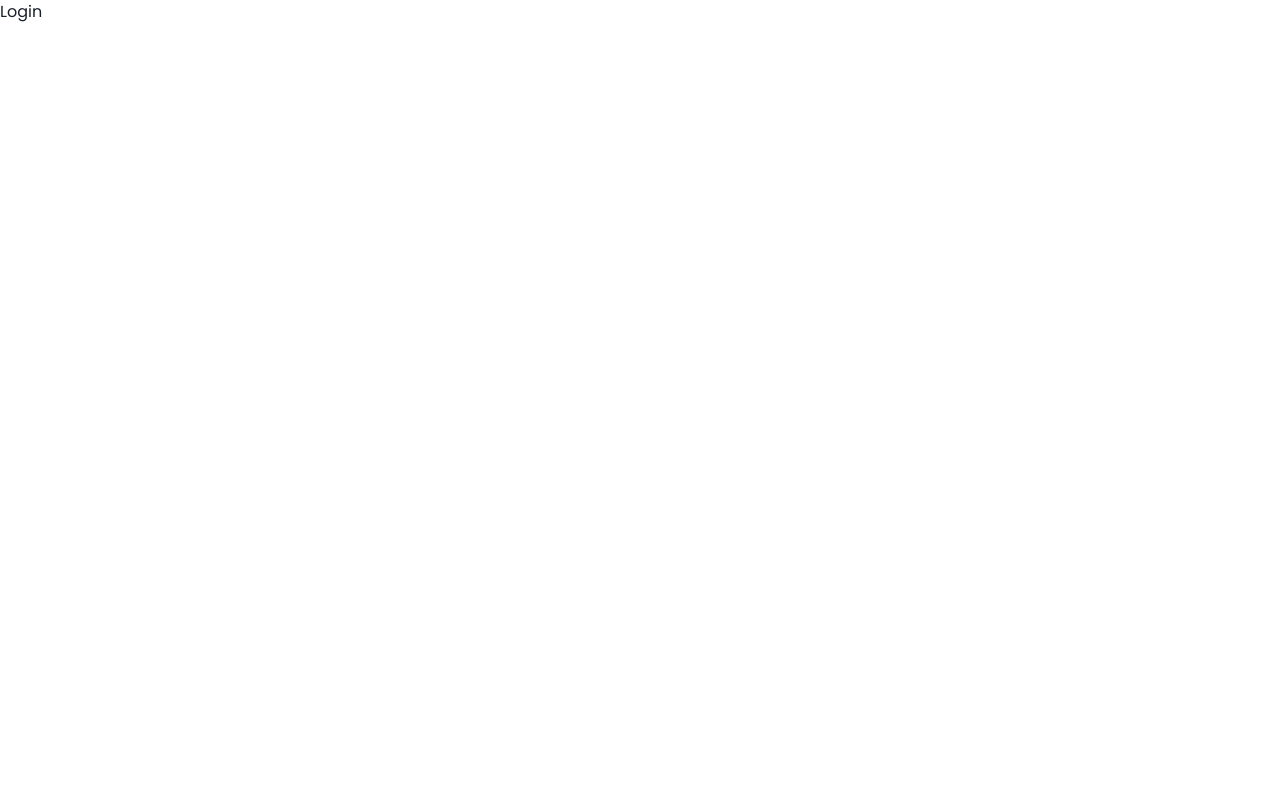
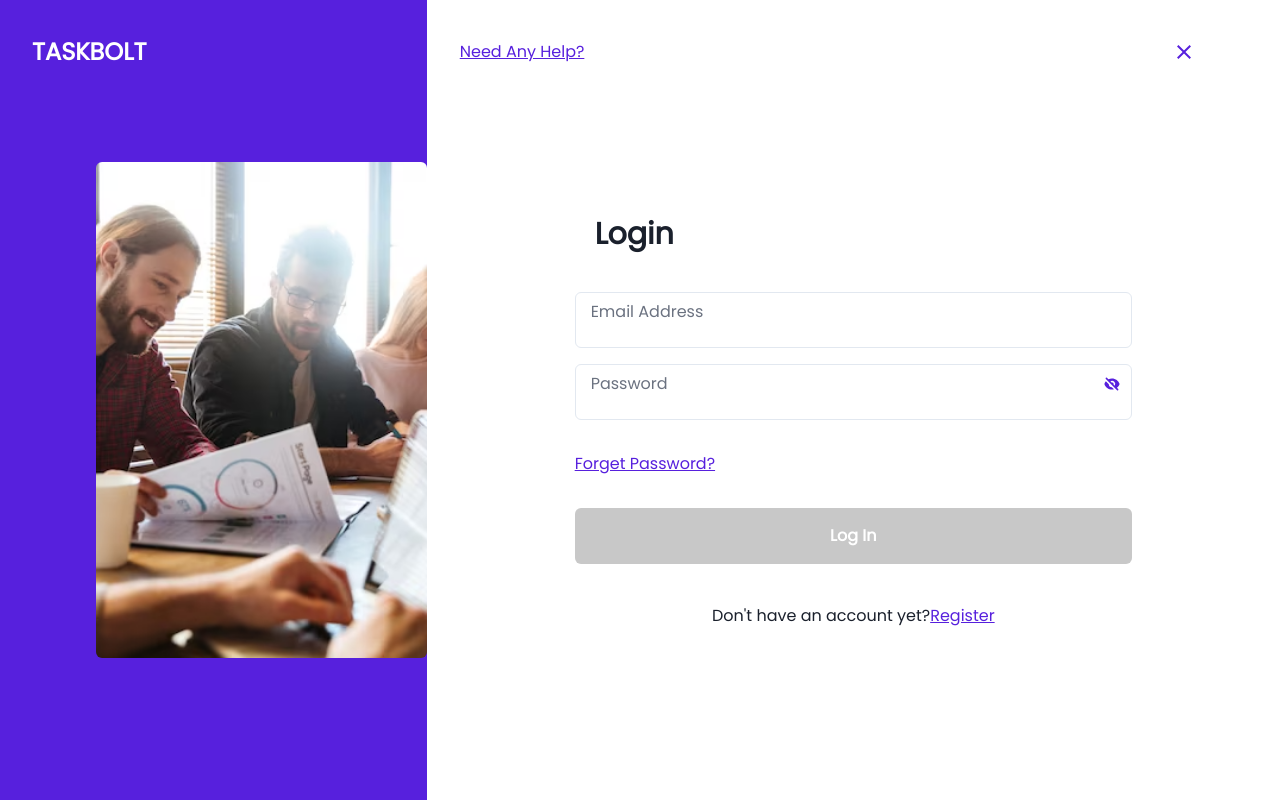
Before and after one commit to damaestro165/Taskbolt, a React (Vite) app: page /login in a window 1280 px wide. Built offline with nearby package versions, Linux system fonts and the light colour scheme.

Commit message:
Feat: Login Page

```diff
--- a/src/App.jsx
+++ b/src/App.jsx
@@ -8,7 +8,8 @@ import {
   Navigate,
   Outlet,
 } from 'react-router-dom';
-import Signup from './component/Signup';
+import Signup from './SignupPage';
+import Login from './LoginPage';
 
 function App() {
   const Root = () => {
@@ -22,7 +23,7 @@ function App() {
     createRoutesFromElements(
       <Route path='/' element={<Root />}>
         <Route index element={<Signup />} />
-        <Route path='/login' element={<div>Login</div>} />
+        <Route path='/login' element={<Login />} />
         <Route path='*' element={<Navigate to='/' />} />
       </Route>
     )
--- /dev/null
+++ b/src/LoginPage.jsx
@@ -0,0 +1,87 @@
+import React from 'react';
+import FormHeader from './component/FormHeader';
+
+import {
+  Center,
+  FormControl,
+  FormLabel,
+  Image,
+  Stack,
+  VStack,
+  Input,
+  Button,
+  Text,
+  Link,
+  Box,
+} from '@chakra-ui/react';
+import SignupImage from './assets/signup.png';
+import { PasswordField } from './component/PasswordField';
+
+const Login = () => {
+  return (
+    <div className='flex flex-col md:flex-row h-screen relative w-full'>
+      <FormHeader />
+      <div className='bg-[#5720DD] md:h-screen h-1/3 x md:w-2/6 w-full'>
+        <Center className='md:h-full md:ml-[6rem] pt-5 overflow-x-hidden mt-20 md:mt-0'>
+          <Image
+            src={SignupImage}
+            className=' w-[20rem] md:w-[55rem] md:h-[24rem] xl:h-[31rem] object-cover rounded-md'
+          />
+        </Center>
+      </div>
+      <div className='md:w-4/6 bg-white h-2/3 md:h-screen w-full '>
+        <Center className='h-full -mt-8 flex-col md:mt-0 lg:mt-4 xl:mt-0 lg:px-[5rem] xl:px-[8rem]  xl:gap-5 w-full'>
+          <Link
+            color='#5720DD'
+            alignSelf='flex-end'
+            mr={5}
+            visibility={{ base: 'vissible', sm: 'hidden' }}
+          >
+            <Text as='u'> Need Any Help?</Text>
+          </Link>
+          <Text className=' self-start px-10 text-3xl font-semibold'>
+            Login
+          </Text>
+          <VStack as='form' spacing={8} w='100%' p={{ base: 5, sm: 5 }}>
+            <VStack spacing='1rem' w='100%'>
+              <FormControl variant='floating' id='last-name'>
+                <Input
+                  placeholder=' '
+                  type='email'
+                  height='56px'
+                  pt={4}
+                  px={2.5}
+                  pb={2.5}
+                />
+                <FormLabel className='text-gray-500'>Email Address</FormLabel>
+              </FormControl>
+              <PasswordField />
+            </VStack>
+            <Link color='#5720DD' alignSelf='flex-start' mr={5}>
+              <Text as='u'> Forget Password?</Text>
+            </Link>
+            <VStack w='100%'>
+              <Button
+                bg='#c8c8c8'
+                color='white'
+                rounded='md'
+                w={{ base: '100%' }}
+                height='56px'
+              >
+                Log In
+              </Button>
+            </VStack>
+          </VStack>
+          <Box className='flex'>
+            <Text>Don't have an account yet?</Text>
+            <Link color='#5720DD'>
+              <Text as='u'> Register</Text>
+            </Link>
+          </Box>
+        </Center>
+      </div>
+    </div>
+  );
+};
+
+export default Login;
--- a/src/component/Signup.jsx
+++ b/src/SignupPage.jsx
@@ -1,5 +1,5 @@
 import React from 'react';
-import FormHeader from './FormHeader';
+import FormHeader from './component/FormHeader';
 
 import {
   Center,
@@ -13,8 +13,8 @@ import {
   Text,
   Link,
 } from '@chakra-ui/react';
-import SignupImage from '../assets/signup.png';
-import { PasswordField } from './PasswordField';
+import SignupImage from './assets/signup.png';
+import { PasswordField } from './component/PasswordField';
 
 const Signup = () => {
   return (
--- a/src/component/PasswordField.jsx
+++ b/src/component/PasswordField.jsx
@@ -42,7 +42,7 @@ export const PasswordField = forwardRef((props, ref) => {
           <IconButton
             variant='link'
             aria-label={isOpen ? 'Mask password' : 'Reveal password'}
-            icon={isOpen ? <HiEyeOff /> : <HiEye />}
+            icon={isOpen ? <HiEye /> : <HiEyeOff />}
             onClick={onClickReveal}
             color='#5720DD'
           />
```
